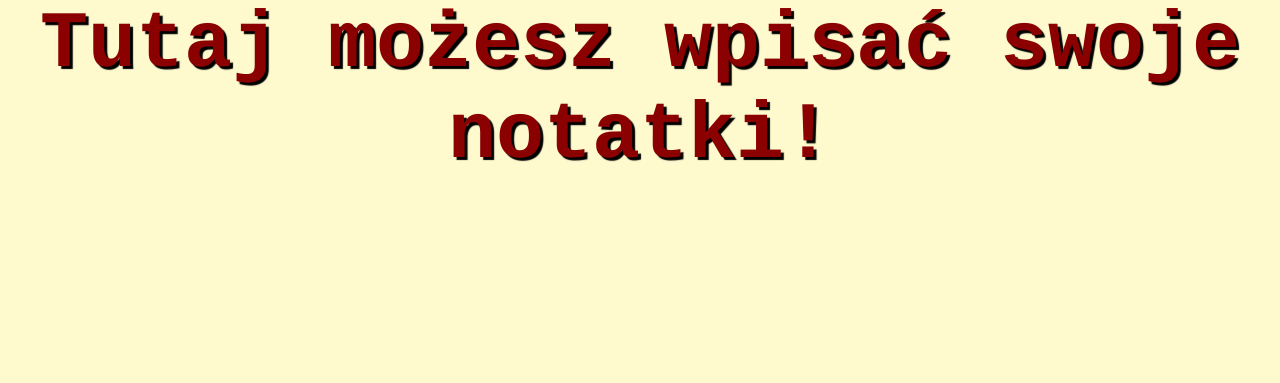
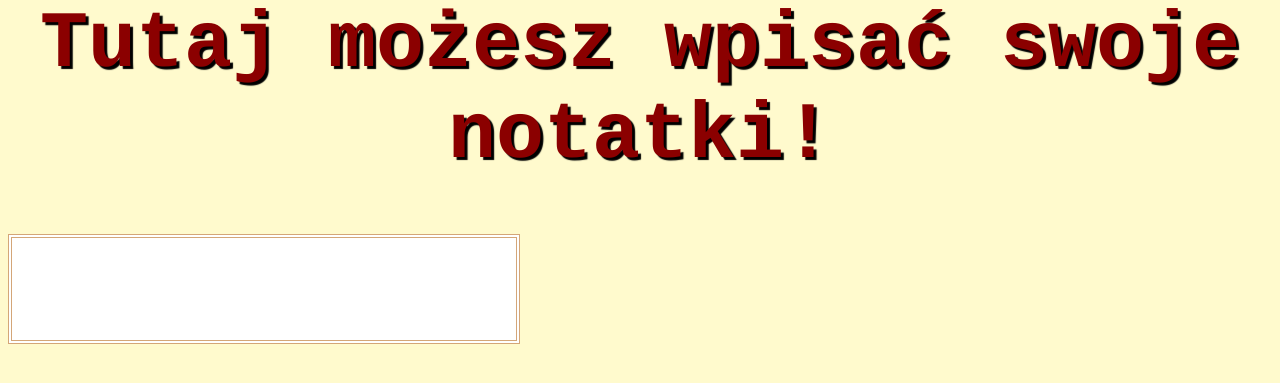
Before and after one commit to KKarolinaKK/Nauka_jezyka_hiszpanskiego, a Django app: page /notatka/ in a window 1280 px wide. Shown: the part 157-540 px from the top of the page. Run offline with Django 3.2, Linux system fonts and the light colour scheme.

Commit message:
ramka na notatki wersja 1.0

```diff
--- a/uploads/templates/notatka.html
+++ b/uploads/templates/notatka.html
@@ -2,6 +2,6 @@
 
 {% block content %}
     <h1>Tutaj możesz wpisać swoje notatki!</h1>
-
+<input type="text" name="..." style="width: 500px; height: 100px; border-style: double; border-color: #D4A678; border-width: 4px" />
 
 {% endblock %}
```
